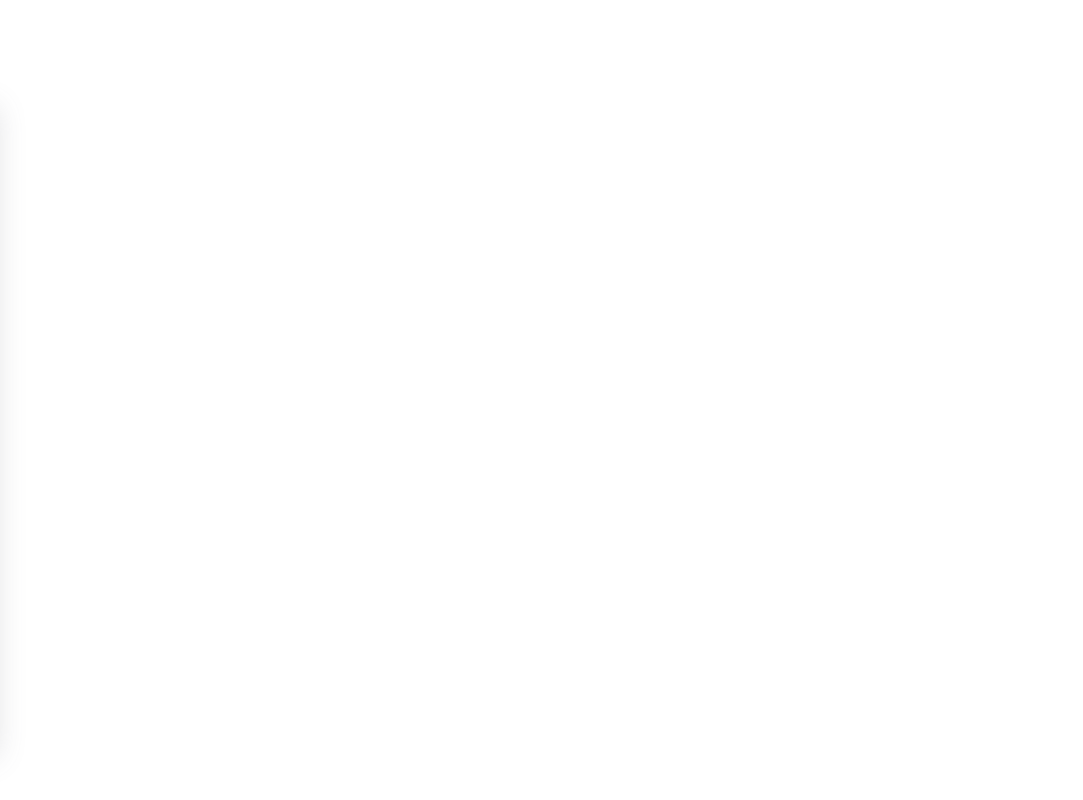
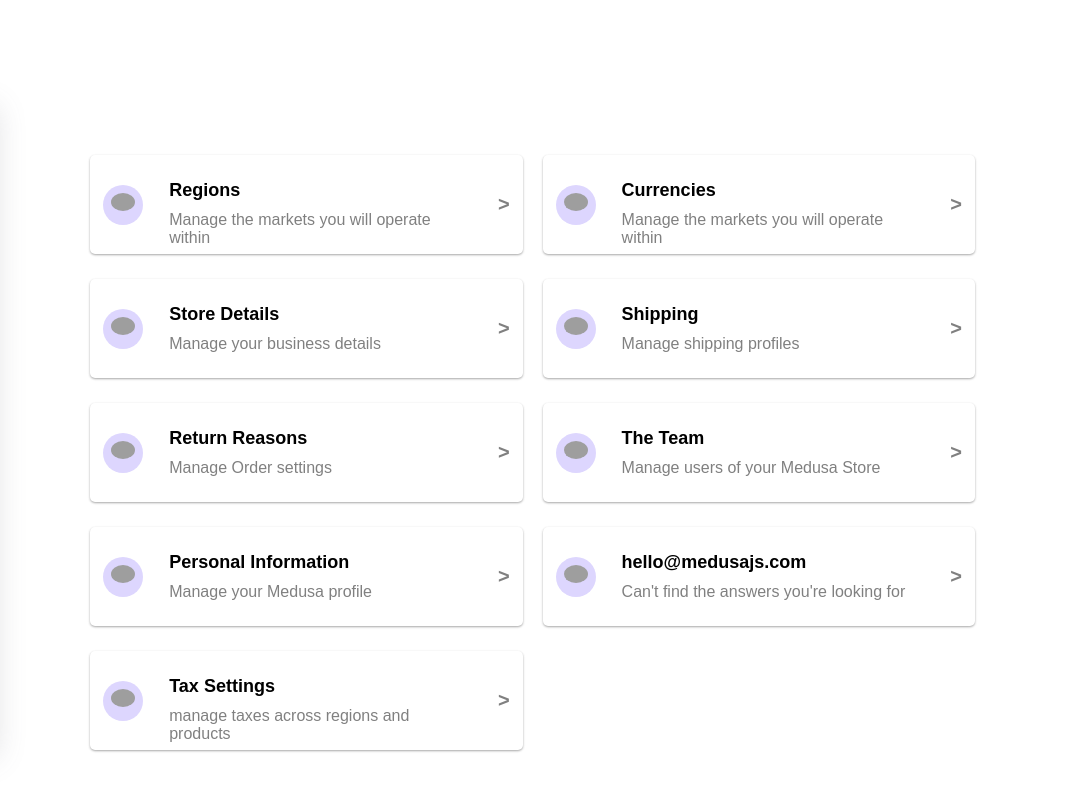
Before and after one commit to akhtarfaizan20/Blush-Beauty, a website with bundled scripts: page Orders/Setting.html in a window 1280 px wide. Shown: the full height of the page, 197-1280 px from the left. Built offline with nearby package versions, Linux system fonts and the light colour scheme; grey boxes are pictures that could not be loaded.

Commit message:
Setting file added

```diff
--- a/Orders/Setting.html
+++ b/Orders/Setting.html
@@ -9,6 +9,98 @@
 </head>
 <body>
     <div id="sidebar"></div>
+    <div id="setting_container">
+        <div class="option">
+            <div>
+            <img src="https://w7.pngwing.com/pngs/561/324/png-transparent-location-address-position-linear-icon-location-address-position-thumbnail.png" alt="Error">
+            </div>
+            <div>
+                <span>Regions</span>
+                <p>Manage the markets you will operate within</p>
+            </div>
+            <span>></span>
+        </div>
+        <div class="option">
+            <div>
+            <img src="https://cdn2.iconfinder.com/data/icons/weather-finance-and-sports/1000/icon_light-06-512.png" alt="Error">
+            </div>
+            <div>
+                <span>Currencies</span>
+                <p>Manage the markets you will operate within</p>
+            </div>
+            <span>></span>
+        </div>
+        <div class="option">
+            <div>
+            <img src="https://th.bing.com/th/id/OIP.VqU6U9b7VxN2Sc7yVc7bAgAAAA?pid=ImgDet&rs=1" alt="Error">
+            </div>
+            <div>
+                <span>Store Details</span>
+                <p>Manage your business details</p>
+            </div>
+            <span>></span>
+        </div>
+        <div class="option">
+           <div>
+            <img src="https://th.bing.com/th/id/OIP.tsYYEYIwwm1DO_uBxonQaQAAAA?pid=ImgDet&w=207&h=207&c=7" alt="Error">
+           </div>
+            <div>
+                <span>Shipping</span>
+                <p>Manage shipping profiles</p>
+            </div>
+            <span>></span>
+        </div>
+        <div class="option">
+            <div>
+            <img src="https://huskymotorscanada.ca/wp-content/uploads/2020/12/icon-affordable.png" alt="Error">
+            </div>
+            <div>
+                <span>Return Reasons</span>
+                <p>Manage Order settings</p>
+            </div>
+            <span>></span>
+        </div>
+        <div class="option">
+            <div>
+            <img src="https://cdn4.iconfinder.com/data/icons/high-quality-minimal-line/24/ic_group-512.png" alt="Error">
+            </div>
+            <div>
+                <span>The Team</span>
+                <p>Manage users of your Medusa Store</p>
+            </div>
+            <span>></span>
+        </div>
+        <div class="option">
+            <div>
+            <img src="https://cdn0.iconfinder.com/data/icons/ui-essential-line/25/face_smile_emoticon_avatar_smiley_interface_emoji-512.png" alt="Error">
+            </div>
+            <div>
+                <span>Personal Information</span>
+                <p>Manage your Medusa profile</p>
+            </div>
+            <span>></span>
+        </div>
+        <div class="option">
+            <div>
+            <img src="https://th.bing.com/th/id/OIP.-pQ0Tpartck52eBP46GtPQHaHa?w=173&h=180&c=7&r=0&o=5&pid=1.7" alt="Error">
+            </div>
+            <div>
+                <span>hello@medusajs.com</span>
+                <p>Can't find the answers you're looking for</p>
+            </div>
+            <span>></span>
+        </div>
+        <div class="option">
+            <div>
+            <img src="https://th.bing.com/th/id/OIP.8215fu1IL_Tk7SJjR4soVAAAAA?pid=ImgDet&w=175&h=132&c=7" alt="Error">
+            </div>
+            <div>
+                <span>Tax Settings</span>
+                <p>manage taxes across regions and products</p>
+            </div>
+            <span>></span>
+        </div>
+    </div>
 </body>
 </html>
 <script type="module" src="setting.js"></script>
--- a/Orders/setting.css
+++ b/Orders/setting.css
@@ -225,3 +225,90 @@
       color: rgb(117, 122, 115);
       cursor: pointer;
     }
+
+    #setting_container
+    {
+      width: 70%;
+      height: 600px;
+      margin: auto;
+      margin-top: -600px;
+      margin-right: 100px;
+      display: grid;
+      grid-template-columns: repeat(2,1fr);
+      grid-template-rows: auto;
+      gap: 20px;
+    }
+    #setting_container>.option
+    {
+      /* margin: auto; */
+      margin-top: 5px;
+      align-items: center;
+     border-radius: 5px;
+     display: flex;
+     justify-content: space-around;
+     font-family: sans-serif;
+     box-shadow: rgba(0, 0, 0, 0.12) 0px 1px 3px, rgba(0, 0, 0, 0.24) 0px 1px 2px;
+    }
+
+    #setting_container>.option>div:nth-child(1)
+    {
+      width: 40px;
+      height: 40px;
+      border-radius: 50%;
+      background-color: rgb(221,214,254);
+      align-items: center;
+      text-align: center;
+    }
+    #setting_container>.option>div>img
+    {
+      width: 60%;
+      margin-top: 8px;
+      justify-content: center;
+      align-items: center;
+      border-radius: 50%;
+      cursor: pointer;
+    }
+
+    #setting_container>.option>div:nth-child(2)
+    {
+      width: 70%;
+      height: 50px;
+      /* border: 2px solid green; */
+    }
+    #setting_container>.option>div:nth-child(2)>p
+    {
+      color: grey;
+      margin: auto;
+      margin-top: 10px;
+      cursor: pointer;
+    }
+    #setting_container>.option>div:nth-child(2)>span
+    {
+      font-weight: bold;
+      font-size: 18px;
+      margin: auto;
+      cursor: pointer;
+      /* border: 2px solid green; */
+    }
+
+    #setting_container>.option>div:nth-child(2)>span:hover
+    {
+       color: rgba(44, 42, 42, 0.842);
+    }
+    .option>div+span
+    {
+      font-weight: bold;
+      color: grey;
+      font-size: 20px;
+      cursor:pointer;
+      /* border: 2px solid green; */
+    }
+
+    .option>div+span:hover
+    {
+      color: rgb(212, 208, 208);
+    }
+    #setting_container>.option>div:nth-child(2)>p:hover
+    {
+      color: rgb(169, 177, 168);
+    }
```
Also changed, not shown: Orders/Discount.html (+1 -0 lines), Orders/Orders.html (+1 -0 lines).
